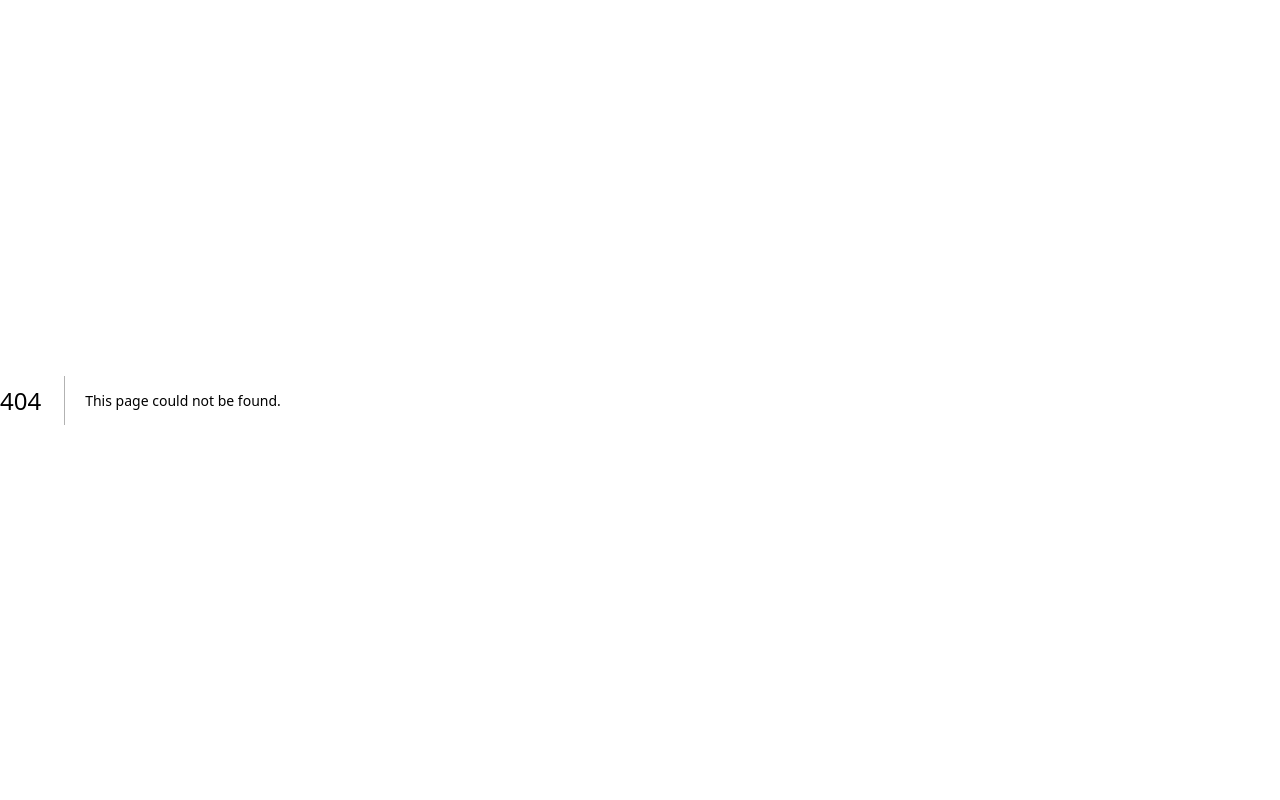
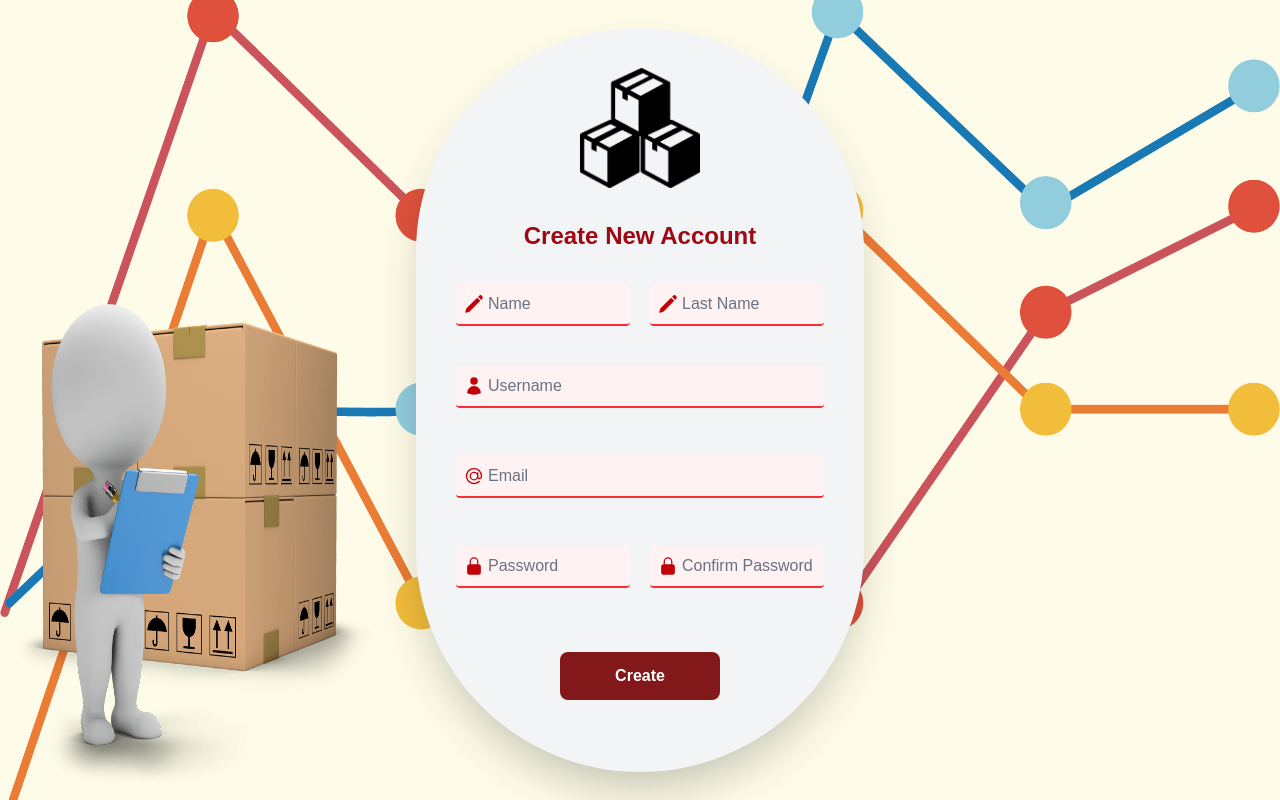
Before and after one commit to apolanc008/inventory-management-system, a Next.js app: page /sign-in in a window 1280 px wide. Before the commit this address had no page. Built offline with nearby package versions, Linux system fonts and the light colour scheme.

Commit message:
sign-in page structure

```diff
--- a/src/app/layout.tsx
+++ b/src/app/layout.tsx
@@ -16,7 +16,9 @@ export default function RootLayout({
 }) {
   return (
     <html lang="en">
-      <body className="flex min-h-screen w-full">{children}</body>
+      <body className="flex min-h-screen w-full">
+        {children}
+      </body>
     </html>
   );
 }
--- a/src/app/page.tsx
+++ b/src/app/page.tsx
@@ -1,13 +1,21 @@
 import React from "react";
 import Link from "next/link";
+import Background from "../app/ui/background";
 
-export default function Home() {
+
+export default function FrontPage() {
   return (
-    <div className="flex items-center justify-center min-h-screen flex-col">
-      <h2 className="text-3x1 mb-4">
-        Inventory Management System
-      </h2>
-      <Link href="/dashboard">View Dashboard</Link>
+    <div className="relative min-h-screen w-screen overflow-hidden">
+      {/* Full-page background behind everything */}
+      <Background />
+
+      <div className="absolute inset-0 flex items-center justify-center z-10">
+        <h2 className="text-3xl mb-4">
+          Inventory Management System
+        </h2>
+        <Link href="/login">Login</Link>
+      </div>
+
     </div>
   );
 }
--- /dev/null
+++ b/src/app/sign-in/page.tsx
@@ -0,0 +1,21 @@
+"use client";
+import { Suspense } from "react";
+import Background from "../ui/background";
+import SignForm from "../ui/sign-in-form";
+
+
+export default function SignPage() {
+  return (
+    <div className="relative min-h-screen w-screen overflow-hidden">
+      {/* Full-page background behind everything */}
+      <Background />
+
+      {/* Centered sign-in form on top of background */}
+      <div className="absolute inset-0 flex items-center justify-center z-10">
+        <Suspense>
+          <SignForm />
+        </Suspense>
+      </div>
+    </div>
+  );
+}
--- /dev/null
+++ b/src/app/ui/button.tsx
@@ -0,0 +1,19 @@
+import clsx from 'clsx';
+
+interface ButtonProps extends React.ButtonHTMLAttributes<HTMLButtonElement> {
+  children: React.ReactNode;
+}
+
+export function Button({ children, className, ...rest }: ButtonProps) {
+  return (
+    <button
+      {...rest}
+      className={clsx(
+        "mt-4 w-40 bg-red-900 hover:bg-red-800 text-white font-semibold py-3 rounded-lg transition-colors duration-300",
+        className,
+      )}
+    >
+      {children}
+    </button>
+  );
+}
--- a/src/app/ui/login-form.tsx
+++ b/src/app/ui/login-form.tsx
@@ -1,49 +1,62 @@
 "use client";
 
 import { useState } from "react";
+import { Button } from "./button";
+import { UserIcon, LockClosedIcon } from "@heroicons/react/24/solid"
+
 
 export default function LoginForm() {
     const [user, setUser] = useState("");
     const [password, setPassword] = useState("")
 
   return (
-    <div className="relative z-10 bg-white p-10 rounded-full shadow-lg max-w-md w-full min-h-[700px] flex flex-col items-center">
-      <h2 className="text-3xl font-semibold mb-6 text-center">Login</h2>
+    <div className="relative z-10 bg-gray-100 p-10 rounded-full shadow-2xl max-w-md w-full min-h-[650px] flex flex-col items-center">
 
-      <label
-        htmlFor="user"
-        className="self-start mb-2 font-medium text-gray-700"
-      >
-        User
-      </label>
+      <img
+        src="/boxes.png"
+        className="w-30 h-30 mb-8"
+      />
+
+      <h2 className="text-3xl font-semibold mb-8 text-center text-red-800">LOG IN</h2>
+
+      {/* Username textfield*/}
+      <UserIcon className="absolute left-12 top-3/7 -translate-y-1/2 h-5 w-5 text-red-700" />
       <input
         id="user"
         type="text"
         value={user}
         onChange={(e) => setUser(e.target.value)}
         placeholder="Username"
-        className="w-full mb-6 p-3 border border-gray-300 rounded focus:outline-none focus:ring-2 focus:ring-red-800"
+        className="pl-8 w-full mb-12 p-2 border-0 border-b-2 border-red-500 focus:outline-none focus:border-red-700 bg-red-50 rounded-sm placeholder-gray-500 text-black"
       />
 
-      <label
-        htmlFor="password"
-        className="self-start mb-2 font-medium text-gray-700"
-      >
-        Password
-      </label>
+      {/* Password textfield */}
       <div className="relative w-full">
+        <LockClosedIcon className="absolute left-2 top-5 -translate-y-1/2 h-5 w-5 text-red-700" />
         <input
-          className="w-full mb-6 p-3 border border-gray-300 rounded focus:outline-none focus:ring-2 focus:ring-red-800"
           id="password"
           type="password"
-          name="password"
           placeholder="Password"
           required
-          minLength={6}
+          minLength={8}
           value={password}
           onChange={(e) => setPassword(e.target.value)}
+          className="pl-8 w-full mb-10 p-2 border-0 border-b-2 border-red-500 focus:outline-none focus:border-red-700 bg-red-50 rounded-sm placeholder-gray-500 text-black"
         />
       </div>
+
+      {/* Button */}
+      <Button>
+        Log in
+      </Button>
+
+      <p className="mt-12 text-sm font-normal mb-8 text-center text-gray-800">
+        Don't have an account?{" "}
+        <a href="/sign-in" className="text-red-900 italic hover:underline font-normal">
+          Sign up
+        </a>
+      </p>
+
     </div>
   );
 }
--- /dev/null
+++ b/src/app/ui/sign-in-form.tsx
@@ -0,0 +1,129 @@
+"use client";
+
+import { useState } from "react";
+import { Button } from "./button";
+import {
+    PencilIcon,
+    AtSymbolIcon,
+    UserIcon,
+    LockClosedIcon
+} from "@heroicons/react/24/solid"
+
+
+export default function SingForm() {
+    const [name, setName] = useState("");
+    const [lastName, setLastName] = useState("");
+    const [email, setEmail] = useState("");
+    const [user, setUser] = useState("");
+    const [password, setPassword] = useState("")
+    const [confirmPassword, setConfirmPassword] = useState("");
+
+  return (
+    <div className="relative z-10 bg-gray-100 p-10 rounded-full shadow-2xl max-w-md w-full min-h-[650px] flex flex-col items-center">
+
+        <img
+            src="/boxes.png"
+            className="w-30 h-30 mb-8"
+        />
+
+        <h2 className="text-2xl font-semibold mb-8 text-center text-red-800">Create New Account</h2>
+
+        <div className="flex w-full gap-5 mb-10">
+
+            {/* Name textfield*/}
+            <div className="relative w-full">
+                <PencilIcon className="absolute left-2 top-5 -translate-y-1/2 h-5 w-5 text-red-700" />
+                <input
+                    id="name"
+                    type="text"
+                    value={name}
+                    onChange={(e) => setName(e.target.value)}
+                    placeholder="Name"
+                    className="pl-8 w-full p-2 border-0 border-b-2 border-red-500 focus:outline-none focus:border-red-700 bg-red-50 rounded-sm placeholder-gray-500 text-black"
+                />
+            </div>
+
+            {/* lastName textfield*/}
+            <div className="relative w-full">
+                <PencilIcon className="absolute left-2 top-5 -translate-y-1/2 h-5 w-5 text-red-700" />
+                <input
+                    id="lastName"
+                    type="text"
+                    value={lastName}
+                    onChange={(e) => setLastName(e.target.value)}
+                    placeholder="Last Name"
+                    className="pl-8 w-full p-2 border-0 border-b-2 border-red-500 focus:outline-none focus:border-red-700 bg-red-50 rounded-sm placeholder-gray-500 text-black"
+                />
+            </div>
+
+        </div>
+
+        {/* Username textfield*/}
+        <div className="relative w-full">
+            <UserIcon className="absolute left-2 top-5 -translate-y-1/2 h-5 w-5 text-red-700" />
+            <input
+                id="user"
+                type="text"
+                value={user}
+                onChange={(e) => setUser(e.target.value)}
+                placeholder="Username"
+                className="pl-8 w-full mb-12 p-2 border-0 border-b-2 border-red-500 focus:outline-none focus:border-red-700 bg-red-50 rounded-sm placeholder-gray-500 text-black"
+            />
+        </div>
+
+
+        {/* Email textfield*/}
+        <div className="relative w-full">
+            <AtSymbolIcon className="absolute left-2 top-5 -translate-y-1/2 h-5 w-5 text-red-700" />
+            <input
+                id="email"
+                type="email"
+                value={email}
+                onChange={(e) => setEmail(e.target.value)}
+                placeholder="Email"
+                className="pl-8 w-full mb-12 p-2 border-0 border-b-2 border-red-500 focus:outline-none focus:border-red-700 bg-red-50 rounded-sm placeholder-gray-500 text-black"
+            />
+        </div>
+
+        <div className="flex w-full gap-5 mb-10">
+
+            {/* Password textfield */}
+            <div className="relative w-full">
+                <LockClosedIcon className="absolute left-2 top-5 -translate-y-1/2 h-5 w-5 text-red-700" />
+                <input
+                id="password"
+                type="password"
+                placeholder="Password"
+                required
+                minLength={8}
+                value={password}
+                onChange={(e) => setPassword(e.target.value)}
+                className="pl-8 w-full mb-2 p-2 border-0 border-b-2 border-red-500 focus:outline-none focus:border-red-700 bg-red-50 rounded-sm placeholder-gray-500 text-black"
+                />
+            </div>
+
+            {/* Confirm Password textfield */}
+            <div className="relative w-full">
+                <LockClosedIcon className="absolute left-2 top-5 -translate-y-1/2 h-5 w-5 text-red-700" />
+                <input
+                id="confirm-password"
+                type="password"
+                placeholder="Confirm Password"
+                required
+                minLength={8}
+                value={confirmPassword}
+                onChange={(e) => setConfirmPassword(e.target.value)}
+                className="pl-8 w-full mb-2 p-2 border-0 border-b-2 border-red-500 focus:outline-none focus:border-red-700 bg-red-50 rounded-sm placeholder-gray-500 text-black"
+                />
+            </div>
+
+        </div>
+
+        {/* Button */}
+        <Button className="mb-8">
+            Create
+        </Button>
+
+    </div>
+  );
+}
```
Also changed, not shown: package.json (+8 -6 lines), public/boxes.png (added), 1 other file (tests, documents, lock files or other folders).
